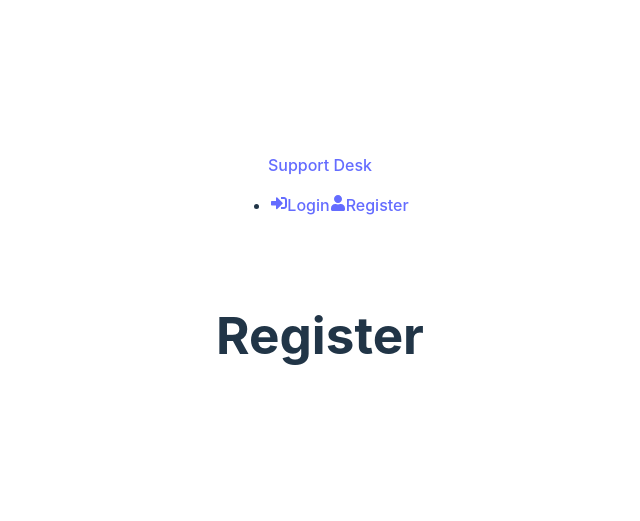
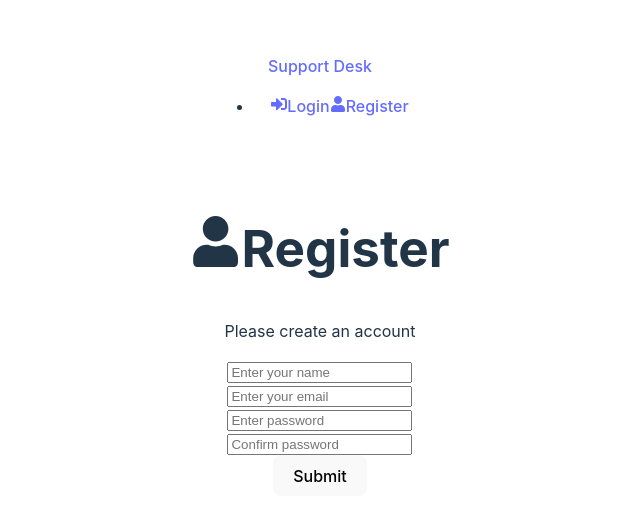
Before and after one commit to codeherbert/support-ticket-plus, a React (Vite) app in the folder frontend/: page /register in a window 1280 px wide. Shown: the part 137-658 px from the top of the page, without its empty margins (320-960 px from the left). Built offline with nearby package versions, Linux system fonts and the light colour scheme.

Commit message:
sets up the initial register form and fields

```diff
--- a/frontend/src/App.jsx
+++ b/frontend/src/App.jsx
@@ -10,7 +10,7 @@
     <>
       <Router>
         <div className="container">
-        <Header />
+          <Header />
           <Routes>
             <Route path='/' element={<Home />} />
             <Route path='/login' element={<Login />} />
--- a/frontend/src/pages/Register.jsx
+++ b/frontend/src/pages/Register.jsx
@@ -1,8 +1,80 @@
+import {useState} from 'react';
+import {FaUser} from 'react-icons/fa';
+
 function Register() {
+    const [formData, setFormData] = useState({
+        name: '',
+        email:'',
+        password: '',
+        password2: ''
+    });
+
+    const {name, email, password, password2} = formData;
+
+    const onChange = (e) => {
+        setFormData = ((prevState) => ({
+            ...prevState,
+            [e.target.name]: e.target.value,
+        }))
+    }
+
     return (
-        <div>
-            <h1>Register</h1>
-        </div>
+        <>
+            <section className="heading">
+                <h1>
+                    <FaUser />Register
+                </h1>
+                <p>Please create an account</p>
+            </section>
+
+            <section className="form">
+                <form>
+                    <div className="form-group">
+                        <input className="form-control"
+                            type="text"
+                            id="name"
+                            name="name"
+                            value={name}
+                            onChange={onChange}
+                            placeholder="Enter your name"
+                        />
+                    </div>
+                    <div className="form-group">
+                        <input className="form-control"
+                            type="text"
+                            id="email"
+                            name="email"
+                            value={email}
+                            onChange={onChange}
+                            placeholder="Enter your email"
+                        />
+                    </div>
+                    <div className="form-group">
+                        <input className="form-control"
+                            type="text"
+                            id="password"
+                            name="password"
+                            value={password}
+                            onChange={onChange}
+                            placeholder="Enter password"
+                        />
+                    </div>
+                    <div className="form-group">
+                        <input className="form-control"
+                            type="text"
+                            id="password2"
+                            name="password2"
+                            value={password2}
+                            onChange={onChange}
+                            placeholder="Confirm password"
+                        />
+                    </div>
+                    <div className="form-group">
+                        <button className="btn btn-block">Submit</button>
+                    </div>
+                </form>
+            </section>
+        </>
     )
 }
 
```
